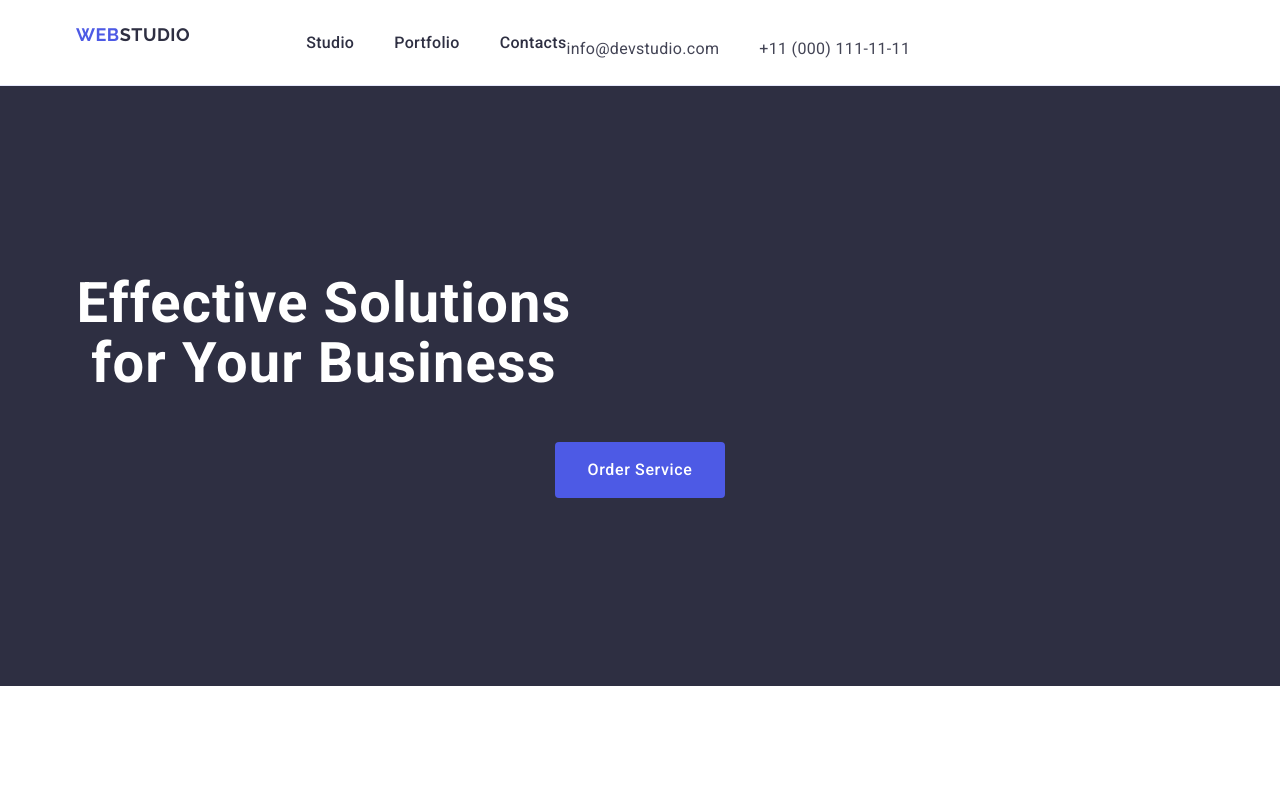
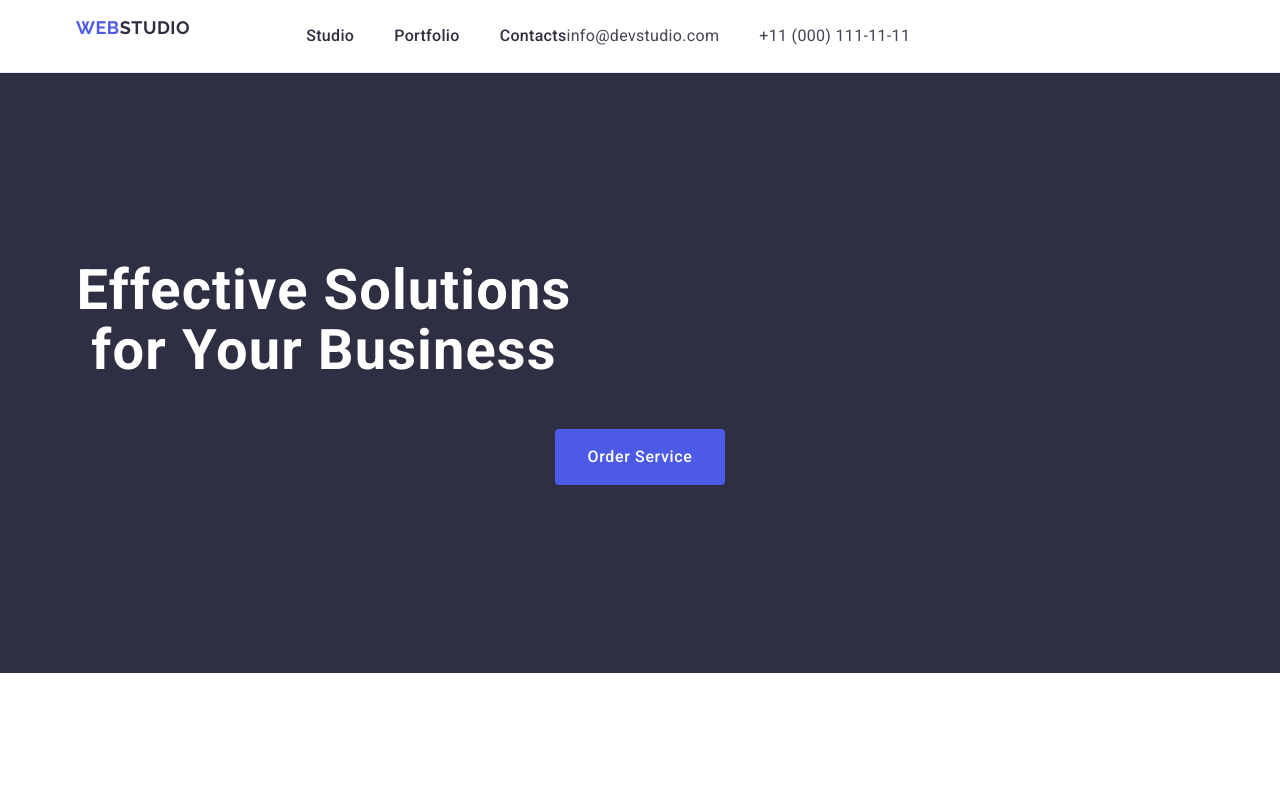
Before and after one commit to LesyaKot/goit-markup-hw-03, a plain HTML site: page index.html in a window 1280 px wide. Shown: the top 789 px of the page. Drawn offline with nearby package versions, Linux system fonts and the light colour scheme.

Commit message:
upd html 4

```diff
--- a/css/styles.css
+++ b/css/styles.css
@@ -33,17 +33,25 @@ img {
 }
 header .container {
   display: flex;
+  align-items:center;
+
+}
+header .a{
+  display: flex;
   padding-top: 24px;
   padding-bottom: 24px;
+
 }
 .navigation {
   gap: 40px;
   display: flex;
   align-items: center;
+
 }
 .page-head {
   background-color: #ffffff;
   border-bottom: 1px solid #e7e9fc;
+
 }
 .logo {
   font-family: "Raleway", sans-serif;
@@ -54,6 +62,7 @@ header .container {
   text-transform: uppercase;
   color: #4d5ae5;
   margin-right: 76px;
+
 }
 .logo-studio {
   color: #2e2f42;
@@ -62,6 +71,7 @@ header .container {
   color: #2e2f42;
   gap: 40px;
   display: flex;
+
 }
 .link {
   font-weight: 500;
@@ -80,10 +90,14 @@ header .container {
   font-style: normal;
   gap: 40px;
   align-self: flex-end;
+
 }
 .contacts-menu {
   display: flex;
   gap: 40px;
+  padding-top: 24px;
+  padding-bottom: 24px;
+
 }
 .mail-phone {
   font-size: 16px;
```
Also changed, not shown: index.html (+1 -1 lines).
